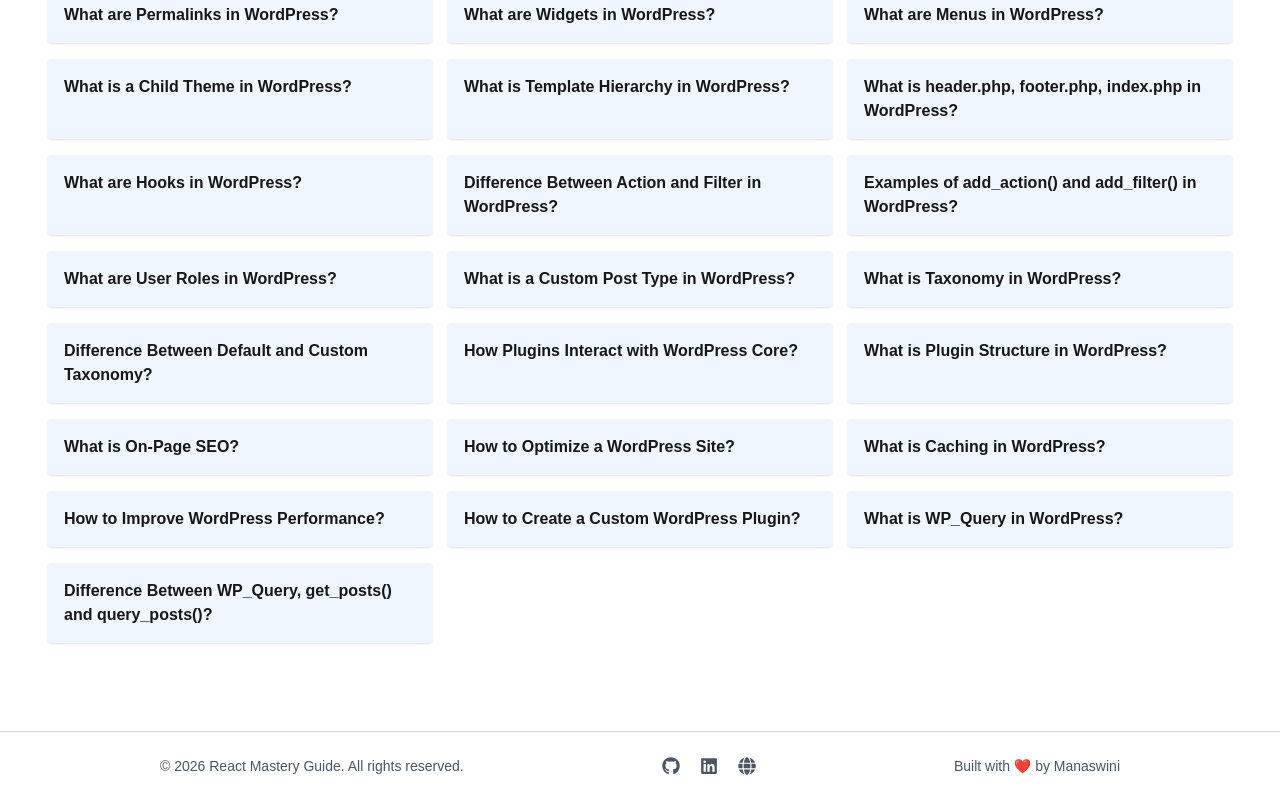
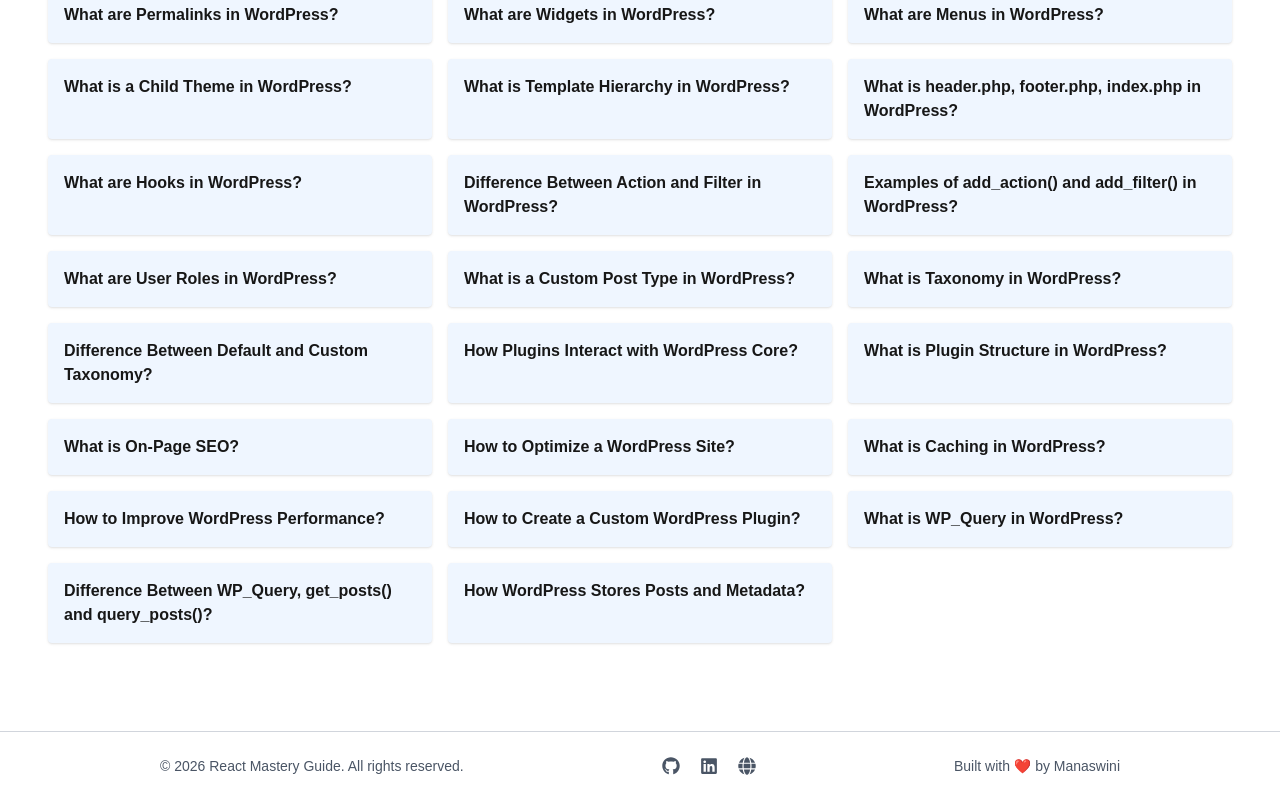
Before and after one commit to Monisasmal/WordPress-Concepts, a Next.js app: page /concepts in a window 1280 px wide. Shown: the part 790-1590 px from the top of the page. Built offline with nearby package versions, Linux system fonts and the light colour scheme.

Commit message:
first commit

```diff
--- a/src/app/concepts/WordPressStoresPostsMetadata/page.tsx
+++ b/src/app/concepts/WordPressStoresPostsMetadata/page.tsx
@@ -85,7 +85,7 @@ export default function WordPressStoresPostsMetadata() {
             </pre>
 
             <p className="text-sm text-gray-800 mt-2">
-              👉 Everything is treated as a "post" internally
+              👉 Everything is treated as a &quot;post&quot; internally
             </p>
           </section>
 
--- a/src/app/concepts/page.tsx
+++ b/src/app/concepts/page.tsx
@@ -44,6 +44,7 @@ const concept = [
      {name: "How to Create a Custom WordPress Plugin?", path:"/concepts/CreateCustomPlugin"},
      {name: "What is WP_Query in WordPress?", path:"/concepts/WhatIsWPQuery"},
      {name: "Difference Between WP_Query, get_posts() and query_posts()?", path:"/concepts/DifferenceBetweenQueries"},
+     {name: "How WordPress Stores Posts and Metadata?", path:"/concepts/WordPressStoresPostsMetadata"},
 ];
 
 export default function Concepts(){
```
